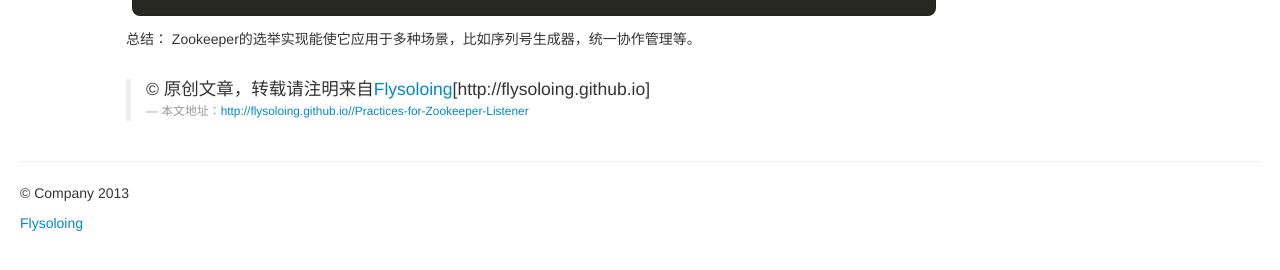
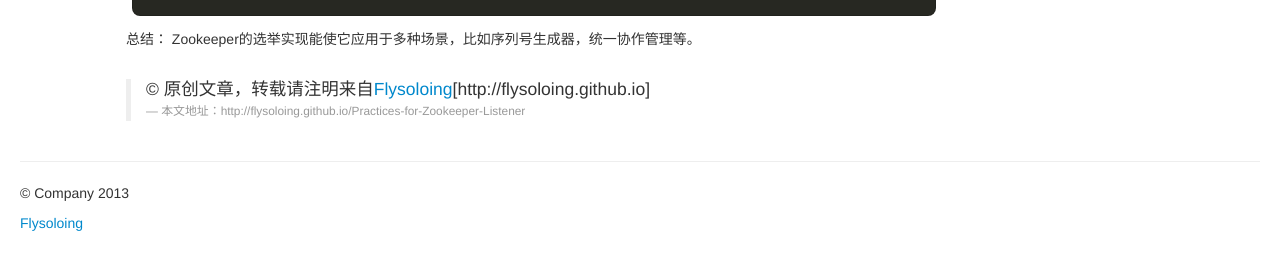
Before and after one commit to flysoloing/flysoloing.github.io, a Jekyll site: the page built from _posts/2013-06-12-Practices-for-Zookeeper-Listener.md, in a window 1280 px wide and 900 px high, scrolled down 924 px. Shown: the part 627-897 px from the top of the window. Built offline with Jekyll 4.4.1, drawn with Linux system fonts in a browser that asks for light colours; some of the changed lines change nothing that is shown.

Commit message:
little fix

```diff
--- a/_layouts/post.html
+++ b/_layouts/post.html
@@ -17,7 +17,7 @@
 	  <br>
 	  <blockquote>
         <p>&copy; 原创文章，转载请注明来自<a href="/">Flysoloing</a>[http://flysoloing.github.io]</p>
-        <small>本文地址：<cite title="{{ page.title }}"><a href="/{{ page.url }}">http://flysoloing.github.io/{{ page.url }}</a></cite></small>
+        <small>本文地址：<cite title="{{ page.title }}">http://flysoloing.github.io{{ page.url }}</cite></small>
       </blockquote>
     </div>
   </div>
```
